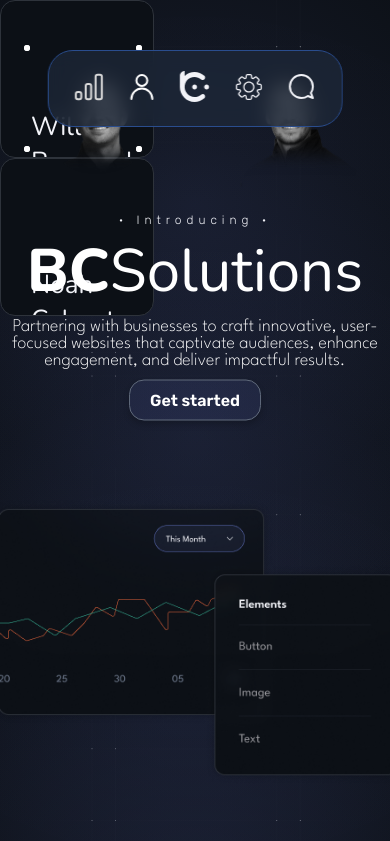
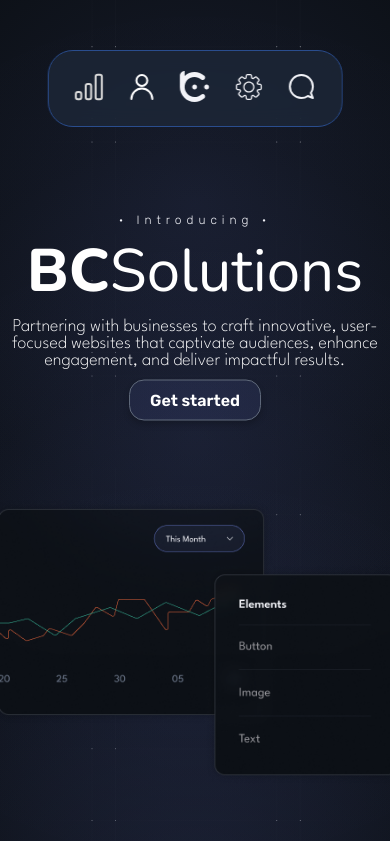
Before and after one commit to WillCBurroughs/bcsolutions, a React (Create React App) app: page / in a window 390 px wide. Shown: the top 841 px of the page. Built offline with nearby package versions, Linux system fonts and the light colour scheme.

Commit message:
Sizing mobile boxes appropriately

```diff
--- a/src/App.js
+++ b/src/App.js
@@ -11,7 +11,6 @@ import BenefitsHeader from './components/atoms/BenefitsHeader';
 import BenefitsDisplay from './components/organisms/BenefitsDisplay';
 import IconHolder from './components/organisms/IconHolder';
 import OurTeam from './components/atoms/OurTeam';
-import OurTeamDesktop from './components/molecules/OurTeamDesktop';
 import ServicesWeOffer from './components/atoms/ServicesWeOffer';
 import ServicesDesktop from './components/molecules/ServicesDesktop';
 import GetInTouch from './components/atoms/GetInTouch';
--- a/src/components/atoms/TeamMemberMobile.js
+++ b/src/components/atoms/TeamMemberMobile.js
@@ -3,7 +3,7 @@ import '../../index.css'
 
 function TeamMemberMobile(props) {
   return (
-    <div className='TeamMemberDesktop'>
+    <div className='TeamMemberMobile'>
         <div className="TopMemberDecorations" id = {props.decorationID}>
             <div className="TopLeftDecoration"></div>
             <div className="TopRightDecoration"></div>
--- a/src/index.css
+++ b/src/index.css
@@ -542,16 +542,33 @@ code {
   padding: 20px;
 }
 
-@media (max-width: 768px) {
-  .OurTeamDesktop{
-    top: 3200px;
-    flex-direction: column;
-  }
+.OurTeamMobile {
+  position: absolute;
+  top: 3400px;
+  height: 1000px;
+  left: 50%;
+  transform: translate(-50%, -50%);
+  width: 100%;
+  display: flex;
+  flex-direction: column;
+  justify-content: space-between;
+  padding: 20px;
+  margin-left: 10px;
 }
 
 .TeamMemberDesktop {
   height: 40vw;
   width: 39vw;
+  color: white;
+  background-color: #0C1016;
+  border-radius: 15px;
+  border: 1px solid #2E333B;
+  overflow: hidden;
+}
+
+.TeamMemberMobile {
+  height: 472px;
+  width: 395px;
   color: white;
   background-color: #0C1016;
   border-radius: 15px;
```
